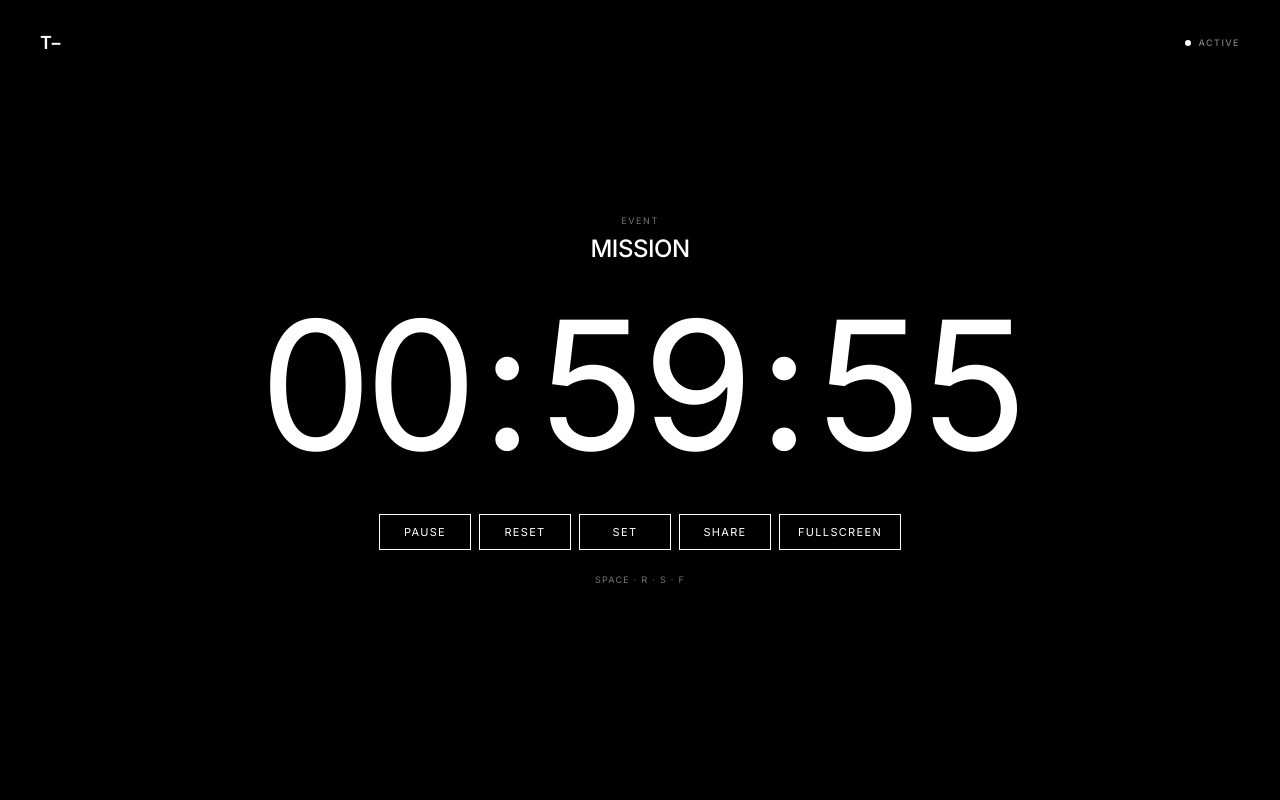
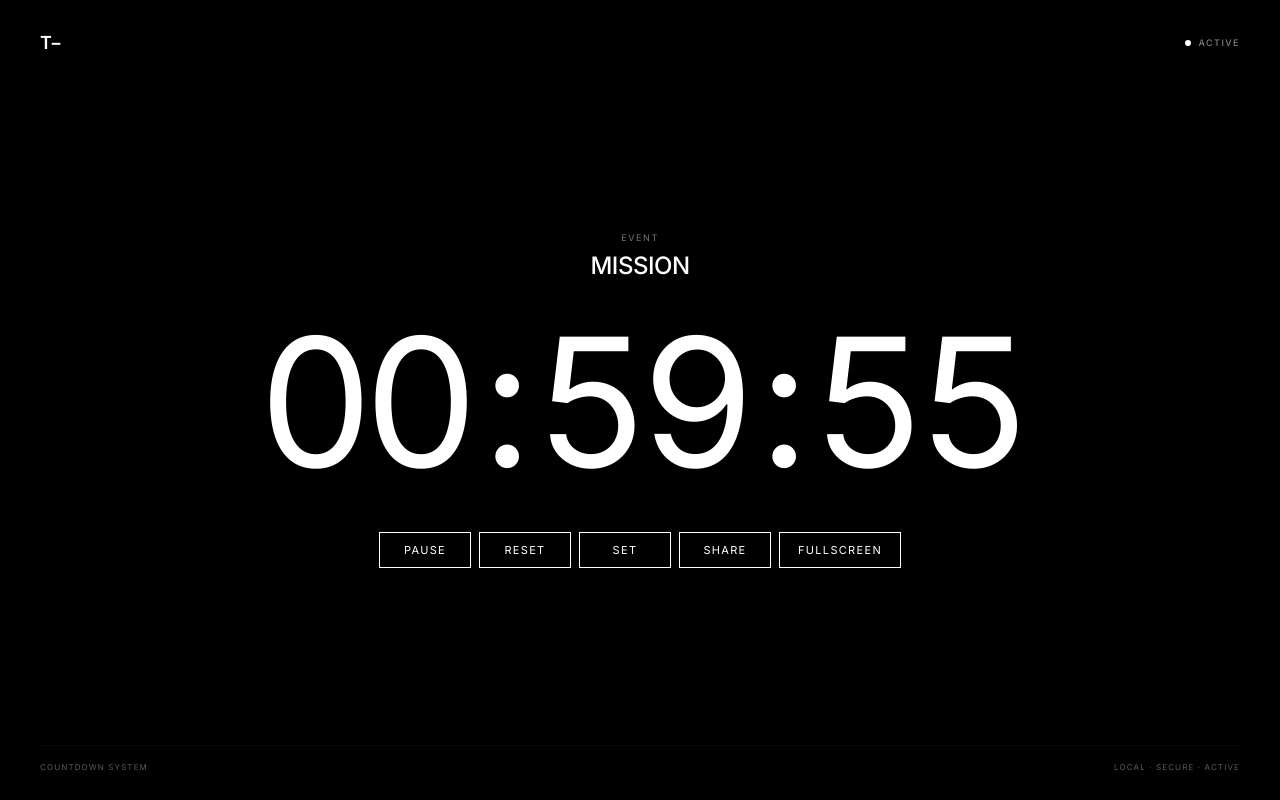
Before and after one commit to siddhantkrishna/countdown, a React (Vite) app: page / in a window 1280 px wide. Built offline with nearby package versions, Linux system fonts and the light colour scheme.

Commit message:
add system status footer

```diff
--- a/src/App.tsx
+++ b/src/App.tsx
@@ -25,39 +25,38 @@ function formatTime(seconds: number) {
   };
 }
 
-function loadState(): SavedState {
-  const saved = localStorage.getItem("countdown-state");
+function App() {
+  const [initialState] = useState<SavedState>(() => {
+    const params = new URLSearchParams(window.location.search);
+    const target = Number(params.get("target"));
+    const event = params.get("event");
 
-  if (!saved) {
+    if (target && !Number.isNaN(target)) {
+      return {
+        targetTime: target,
+        pausedSeconds: getRemainingSeconds(target),
+        isPaused: false,
+        eventName: event || "MISSION",
+      };
+    }
+
+    const saved = localStorage.getItem("countdown-state");
+
+    if (saved) {
+      try {
+        return JSON.parse(saved);
+      } catch {
+        // Fall through to default state.
+      }
+    }
+
     return {
       targetTime: Date.now() + DEFAULT_TIME * 1000,
       pausedSeconds: DEFAULT_TIME,
       isPaused: false,
       eventName: "MISSION",
     };
-  }
-
-  try {
-    const state = JSON.parse(saved);
-
-    return {
-      targetTime: state.targetTime ?? Date.now() + DEFAULT_TIME * 1000,
-      pausedSeconds: state.pausedSeconds ?? DEFAULT_TIME,
-      isPaused: state.isPaused ?? false,
-      eventName: state.eventName || "MISSION",
-    };
-  } catch {
-    return {
-      targetTime: Date.now() + DEFAULT_TIME * 1000,
-      pausedSeconds: DEFAULT_TIME,
-      isPaused: false,
-      eventName: "MISSION",
-    };
-  }
-}
-
-function App() {
-  const [initialState] = useState(loadState);
+  });
 
   const [targetTime, setTargetTime] = useState<number | null>(
     initialState.targetTime
@@ -102,31 +101,17 @@ function App() {
       eventName,
     };
 
-    localStorage.setItem("countdown-state", JSON.stringify(state));
+    localStorage.setItem(
+      "countdown-state",
+      JSON.stringify(state)
+    );
   }, [targetTime, seconds, isPaused, eventName]);
 
   useEffect(() => {
     const handleKeyDown = (event: KeyboardEvent) => {
       if (event.code === "Space") {
         event.preventDefault();
-
-        if (seconds === 0) return;
-
-        setIsPaused((current) => {
-          const nextPaused = !current;
-
-          if (nextPaused) {
-            setSeconds(
-              targetTime
-                ? getRemainingSeconds(targetTime)
-                : seconds
-            );
-          } else {
-            setTargetTime(Date.now() + seconds * 1000);
-          }
-
-          return nextPaused;
-        });
+        handlePauseToggle();
       }
 
       if (event.key.toLowerCase() === "r") {
@@ -142,11 +127,7 @@ function App() {
       }
 
       if (event.key === "Escape") {
-        if (document.fullscreenElement) {
-          document.exitFullscreen();
-        }
-
-        setIsFullscreen(false);
+        setShowSetup(false);
       }
     };
 
@@ -155,7 +136,7 @@ function App() {
     return () => {
       window.removeEventListener("keydown", handleKeyDown);
     };
-  }, [seconds, targetTime]);
+  }, [seconds, targetTime, isPaused]);
 
   useEffect(() => {
     const handleFullscreenChange = () => {
@@ -369,9 +350,10 @@ function App() {
             </section>
           )}
 
-          <p className="shortcuts">
-            SPACE · R · S · F
-          </p>
+          <footer className="footer">
+            <span>COUNTDOWN SYSTEM</span>
+            <span>LOCAL · SECURE · ACTIVE</span>
+          </footer>
         </>
       )}
     </main>
--- a/src/index.css
+++ b/src/index.css
@@ -282,3 +282,25 @@ button {
 .fullscreen .mission h1 {
   font-size: clamp(20px, 3vw, 40px);
 }
+.footer {
+  position: absolute;
+  bottom: 28px;
+  left: 40px;
+  right: 40px;
+  display: flex;
+  justify-content: space-between;
+  padding-top: 16px;
+  border-top: 1px solid #1c1c1c;
+  font-size: 8px;
+  letter-spacing: 0.14em;
+  opacity: 0.35;
+}
+
+@media (max-width: 600px) {
+  .footer {
+    left: 24px;
+    right: 24px;
+    bottom: 20px;
+    font-size: 7px;
+  }
+}
```
